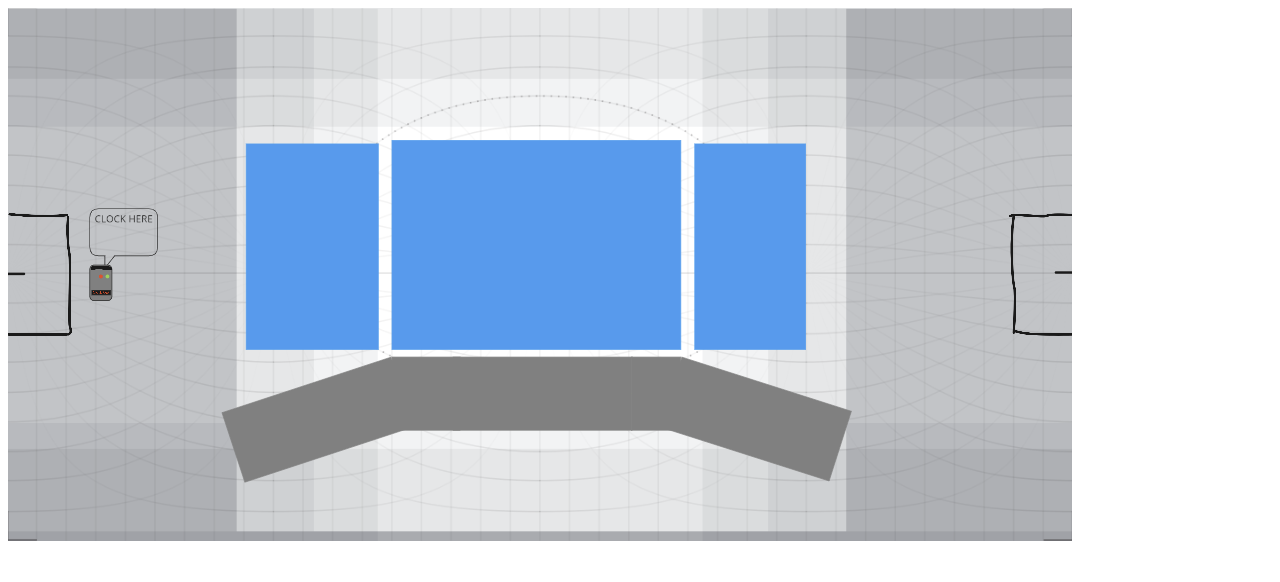
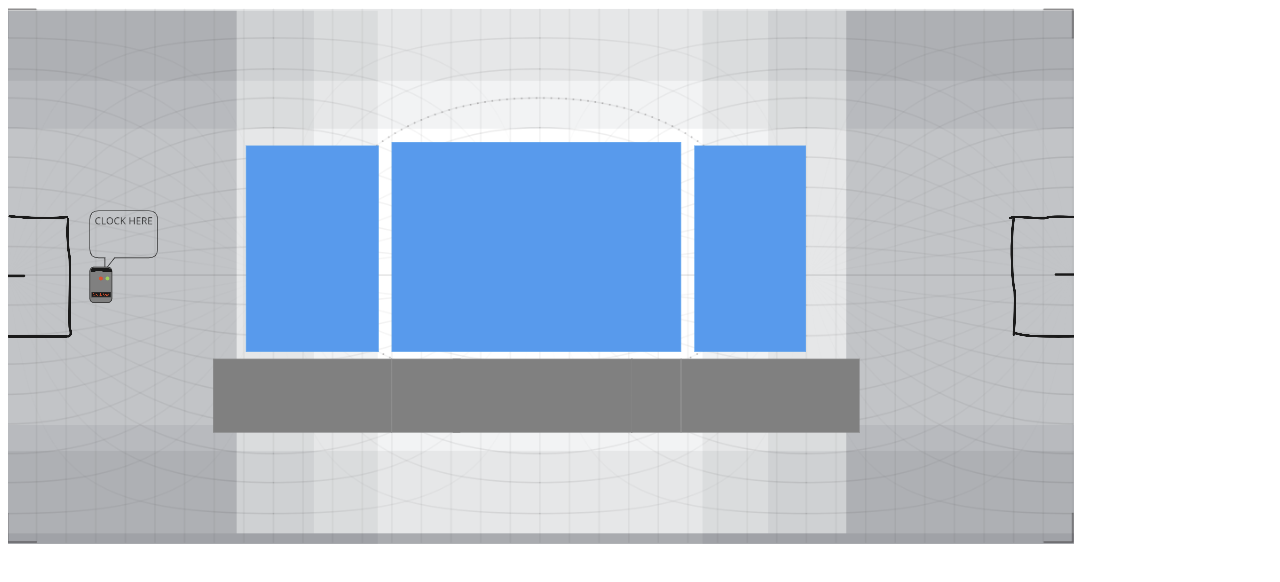
Before and after one commit to DarrylCully/ImmersiveTech, a plain HTML site: page index.html in a window 1280 px wide. Drawn offline with Linux system fonts and the light colour scheme.

Commit message:
Update index.html

```diff
--- a/index.html
+++ b/index.html
@@ -5,7 +5,7 @@
   <body>
     <a-scene background="transparent:true">
       <a-assets>
-        <img id="VR_Wireframe" src="frame7.png">
+        <img id="VR_Wireframe" src="frame8.png">
         </a-assets>
       <a-sky src="#VR_Wireframe"></a-sky>
       <a-camera position="0 0 0" fov="90"></a-camera>
```
